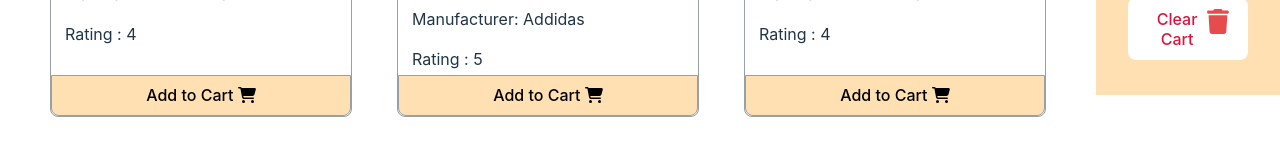
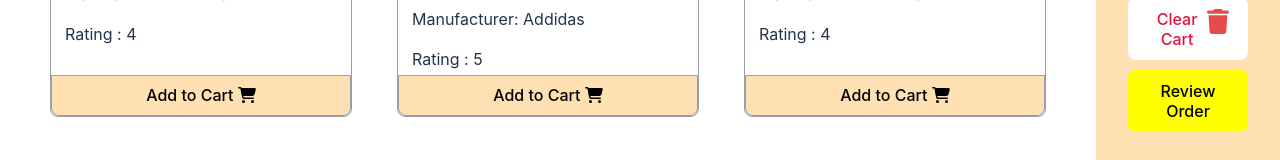
Before and after one commit to Habibaferdausi/Ema-Jhon_react, a React (Vite) app: page / in a window 1280 px wide. Shown: the part 525-685 px from the top of the page. Built offline with nearby package versions, Linux system fonts and the light colour scheme.

Commit message:
children added

```diff
--- a/src/Component/Cart/Cart.jsx
+++ b/src/Component/Cart/Cart.jsx
@@ -1,9 +1,9 @@
-import React from "react";
+import React, { Children } from "react";
 import "./Card.css";
 import { FontAwesomeIcon } from "@fortawesome/react-fontawesome";
 import { faShoppingCart, faTrash } from "@fortawesome/free-solid-svg-icons";
 
-const Cart = ({ cart, handleClearCart }) => {
+const Cart = ({ cart, handleClearCart, children }) => {
   // const cart = props.cart;
   //const cart = props.cart;
   let total = 0;
@@ -31,6 +31,7 @@ const Cart = ({ cart, handleClearCart }) => {
         <span> Clear Cart</span>{" "}
         <FontAwesomeIcon className="delete-icon" icon={faTrash} />{" "}
       </button>
+      {children}
     </div>
   );
 };
--- a/src/Component/Orders.jsx
+++ b/src/Component/Orders.jsx
@@ -35,7 +35,7 @@ const Orders = () => {
       <div className="cart-container">
         <Cart cart={cart} handleClearCart={handleClearCart}>
           <Link className="proceed-link" to="/checkout">
-            <button className="btn-proceed">Proceed Checkout</button>
+            <button className="btn">Proceed Checkout</button>
           </Link>
         </Cart>
       </div>
--- a/src/Component/Shop/Shop.css
+++ b/src/Component/Shop/Shop.css
@@ -8,3 +8,12 @@
   gap: 45px;
   margin: 50px;
 }
+.btn-review {
+  padding: 10px 18px;
+  display: flex;
+  justify-content: space-between;
+  background-color: yellow;
+  color: black;
+  width: 90%;
+  margin: 10px auto;
+}
--- a/src/Component/Shop/Shop.jsx
+++ b/src/Component/Shop/Shop.jsx
@@ -1,8 +1,13 @@
 import React, { useEffect, useState } from "react";
-import { addToDb, getShoppingCart } from "../../utilities/fakedb";
+import {
+  addToDb,
+  deleteShoppingCart,
+  getShoppingCart,
+} from "../../utilities/fakedb";
 import Cart from "../Cart/Cart";
 import Product from "../Product/Product";
 import "./Shop.css";
+import { Link } from "react-router-dom";
 
 const Shop = () => {
   const [products, setProducts] = useState([]);
@@ -35,6 +40,10 @@ const Shop = () => {
     setCart(newCart);
     addToDb(product.id);
   };
+  const handleClearCart = () => {
+    setCart([]);
+    deleteShoppingCart();
+  };
 
   return (
     <div className="shop-container">
@@ -48,7 +57,11 @@ const Shop = () => {
         ))}
       </div>
       <div className="cart-container">
-        <Cart cart={cart}></Cart>
+        <Cart cart={cart} handleClearCart={handleClearCart}>
+          <Link to="/orders">
+            <button className="btn-review">Review Order</button>
+          </Link>
+        </Cart>
       </div>
     </div>
   );
--- a/src/Component/review.css
+++ b/src/Component/review.css
@@ -46,3 +46,12 @@
   color: rgb(231, 76, 76);
   height: 25px;
 }
+.btn {
+  padding: 10px 18px;
+  display: flex;
+  justify-content: space-between;
+  background-color: green;
+  color: white;
+  width: 90%;
+  margin: 10px auto;
+}
```
